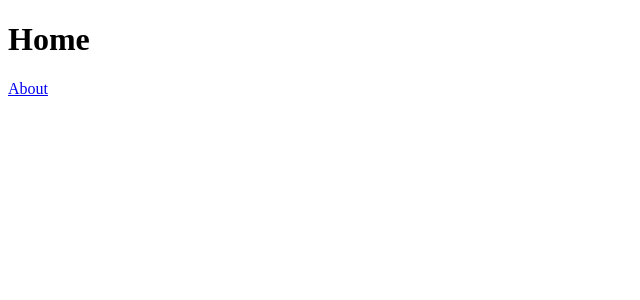
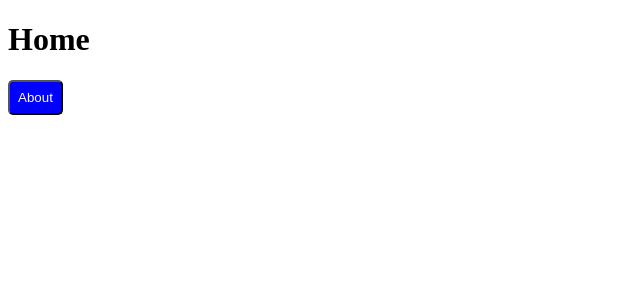
Before and after one commit to BradyEdgar94/my-react-ddd-architecture, a React app: page / in a window 1280 px wide. Shown: the top 300 px of the page, without its empty margins (0-640 px from the left). Built offline with nearby package versions, Linux system fonts and the light colour scheme.

Commit message:
[modified] page/Home.tsx for Link ->  LinkButton

```diff
--- a/src/Components/page/Home.tsx
+++ b/src/Components/page/Home.tsx
@@ -1,11 +1,11 @@
 import React from "react";
-import { Link } from "wouter";
+import { LinkButton } from "../atoms";
 
 const Home = () => {
   return (
     <div>
       <h1>Home</h1>
-      <Link to="/about">About</Link>
+      <LinkButton to="/about" text="About" />
     </div>
   );
 };
```
